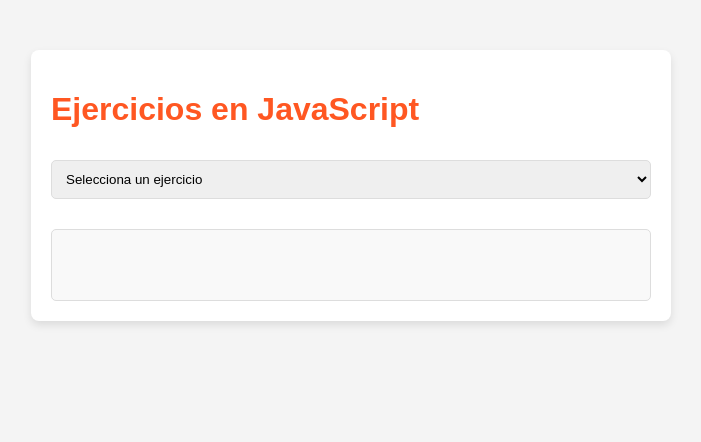
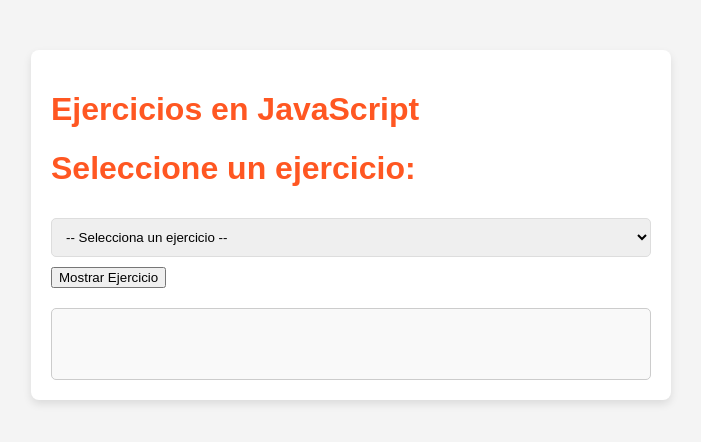
Before and after one commit to diegoberriogen/ComparacionNumeros, a plain HTML site: page ejerciciosenJs/index.html in a window 1280 px wide. Shown: the whole page, without its empty margins (289-990 px from the left). Drawn offline with Linux system fonts and the light colour scheme.

Commit message:
resuelto1

```diff
--- a/ejerciciosenJs/index.html
+++ b/ejerciciosenJs/index.html
@@ -5,16 +5,16 @@
     <meta charset="UTF-8">
     <meta name="viewport" content="width=device-width, initial-scale=1.0">
     <title>Ejercicios en JavaScript</title>
-    <link rel="stylesheet" href="styles.css">
+    <link rel="stylesheet" href="./styles.css">
 </head>
 
 <body>
     <div class="container">
         <h1>Ejercicios en JavaScript</h1>
 
-        <!-- Menú desplegable para seleccionar el ejercicio -->
-        <select id="menuEjercicios" onchange="mostrarEjercicio()">
-            <option value="">Selecciona un ejercicio</option>
+        <h1>Seleccione un ejercicio:</h1>
+        <select id="menuEjercicios">
+            <option value="">-- Selecciona un ejercicio --</option>
             <option value="1">Suma de dos números</option>
             <option value="2">Par o impar</option>
             <option value="3">Mayor de tres números</option>
@@ -25,21 +25,26 @@
             <option value="8">Sumar números pares del 1 al 100</option>
             <option value="9">Adivina el número</option>
             <option value="10">Número primo</option>
-            <option value="11">Área de un triángulo</option>
-            <option value="12">Número mayor de tres</option>
-            <option value="13">Contar palabras</option>
-            <option value="14">Suma de una lista</option>
-            <option value="15">Es palíndromo</option>
-            <option value="16">Fibonacci</option>
-            <option value="17">Invertir una cadena</option>
-            <option value="18">Frecuencia de letras</option>
-            <option value="19">Números perfectos</option>
-            <option value="20">Menú interactivo (Simulación)</option>
+            <option value="11">Invertir una cadena</option>
+            <option value="12">Números pares del 1 al 50</option>
+            <option value="13">Calcular promedio de un array</option>
+            <option value="14">Números impares del 1 al 50</option>
+            <option value="15">Potencia de un número</option>
+            <option value="16">Convertir Celsius a Fahrenheit</option>
+            <option value="17">Contar palabras en una frase</option>
+            <option value="18">Números del 100 al 1</option>
+            <option value="19">Generar número aleatorio</option>
+            <option value="20">Sumar dígitos de un número</option>
         </select>
 
-        <div id="output"></div>
+        <!-- Botón para ejecutar la función -->
+        <button onclick="mostrarEjercicio()">Mostrar Ejercicio</button>
+
+        <!-- Contenedor para mostrar el resultado -->
+        <div id="output" style="margin-top: 20px; border: 1px solid #ccc; padding: 10px;"></div>
+
     </div>
-    <script src="scripts.js"></script>
+    <script src="./script.js"></script>
 </body>
 
 </html>
--- a/ejerciciosenJs/script.js
+++ b/ejerciciosenJs/script.js
@@ -68,6 +68,68 @@
             resultado = `El número ${num} es ${esPrimo ? 'primo' : 'no primo'}`;
             break;
 
+        // Nuevos ejercicios añadidos del 11 al 20
+
+        case '11': // Invertir una cadena
+            palabra = 'hola';
+            resultado = `La palabra "${palabra}" invertida es: "${palabra.split('').reverse().join('')}"`;
+            break;
+
+        case '12': // Números pares del 1 al 50
+            resultado = 'Números pares del 1 al 50: ';
+            for (let i = 1; i <= 50; i++) {
+                if (i % 2 === 0) resultado += `${i} `;
+            }
+            break;
+
+        case '13': // Calcular promedio de un array
+            let numeros = [10, 20, 30, 40, 50];
+            let promedio = numeros.reduce((a, b) => a + b, 0) / numeros.length;
+            resultado = `El promedio de [${numeros}] es: ${promedio}`;
+            break;
+
+        case '14': // Números impares del 1 al 50
+            resultado = 'Números impares del 1 al 50: ';
+            for (let i = 1; i <= 50; i++) {
+                if (i % 2 !== 0) resultado += `${i} `;
+            }
+            break;
+
+        case '15': // Potencia de un número
+            num1 = 2;
+            num2 = 3;
+            resultado = `${num1} elevado a la ${num2} es: ${Math.pow(num1, num2)}`;
+            break;
+
+        case '16': // Convertir grados Celsius a Fahrenheit
+            let celsius = 30;
+            let fahrenheit = (celsius * 9 / 5) + 32;
+            resultado = `${celsius}°C son ${fahrenheit}°F`;
+            break;
+
+        case '17': // Contar palabras en una frase
+            let frase = 'Hola, cómo estás hoy';
+            let cantidadPalabras = frase.split(' ').length;
+            resultado = `La frase "${frase}" tiene ${cantidadPalabras} palabras.`;
+            break;
+
+        case '18': // Números del 100 al 1
+            resultado = 'Números del 100 al 1: ';
+            for (let i = 100; i >= 1; i--) {
+                resultado += `${i} `;
+            }
+            break;
+
+        case '19': // Generar número aleatorio del 1 al 10
+            resultado = `Número aleatorio (1-10): ${Math.floor(Math.random() * 10) + 1}`;
+            break;
+
+        case '20': // Sumar dígitos de un número
+            num = 1234;
+            let sumaDigitos = num.toString().split('').reduce((a, b) => a + parseInt(b), 0);
+            resultado = `La suma de los dígitos de ${num} es: ${sumaDigitos}`;
+            break;
+
         default:
             resultado = 'Selecciona un ejercicio para mostrar el resultado.';
             break;
```
